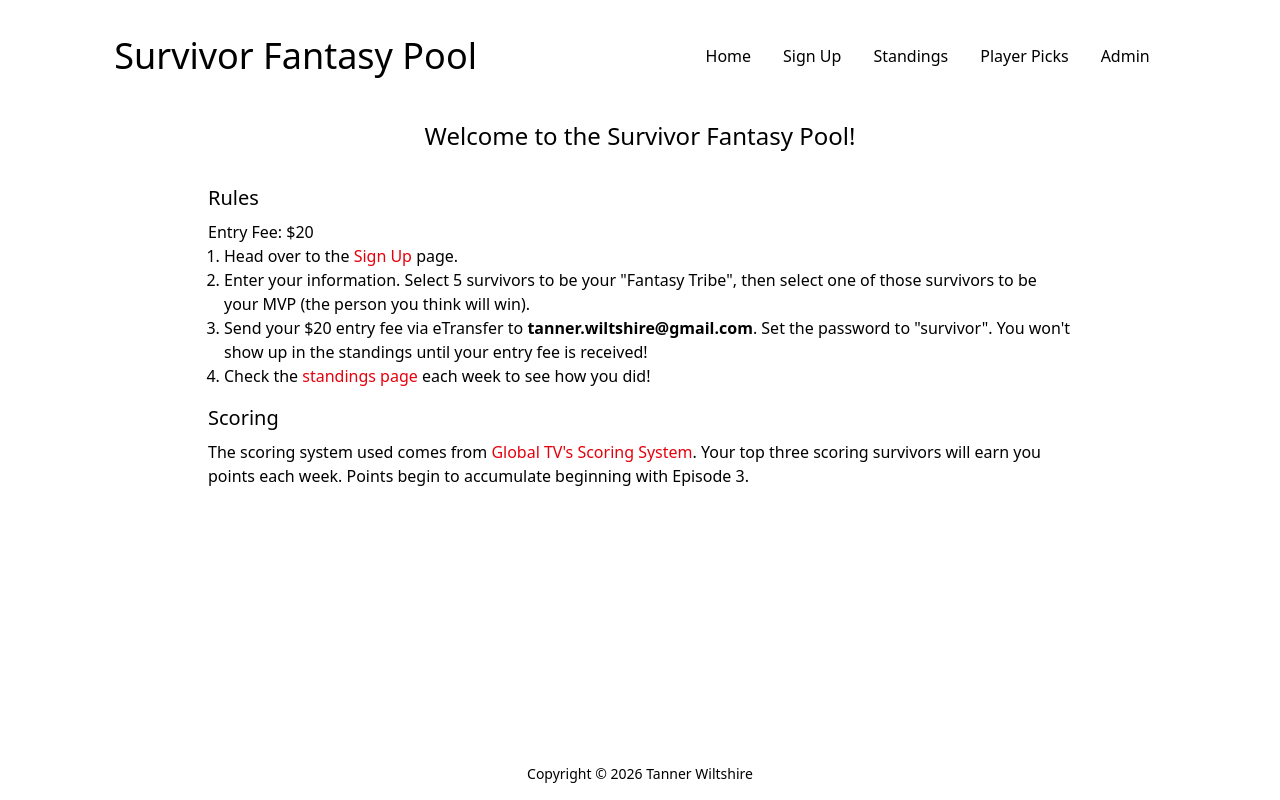
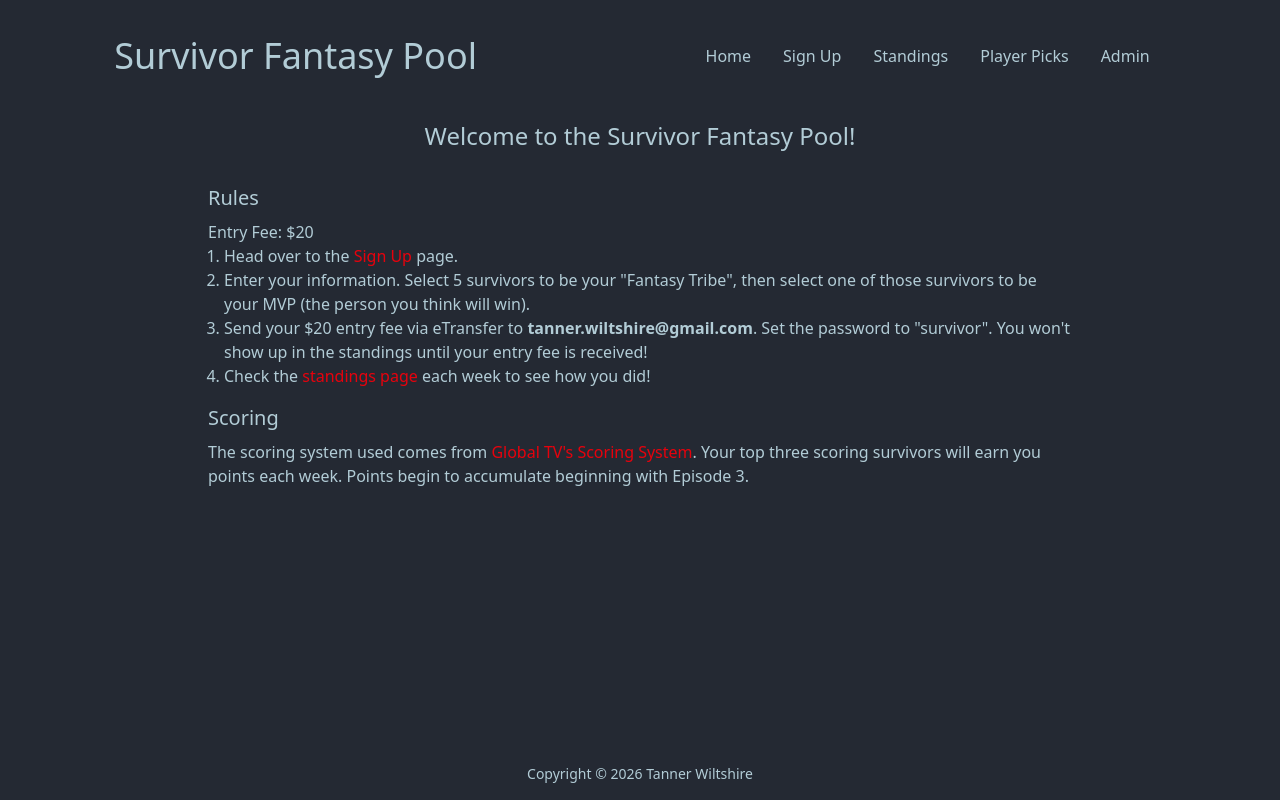
Before and after one commit to Taouen/survivorPool, a Next.js app in the folder web/: page / in a window 1280 px wide. Built offline with nearby package versions, Linux system fonts and the light colour scheme.

Commit message:
Add Daisy UI theme

```diff
--- a/web/components/AdminNav.js
+++ b/web/components/AdminNav.js
@@ -7,9 +7,13 @@ const AdminNav = ({ setSelectedPage }) => {
     <div className="flex justify-around w-full max-w-lg py-4 mx-auto md:w-3/4">
       {pages.map((page) => {
         return (
-          <Button key={page} onClick={() => setSelectedPage(page)}>
+          <button
+            className="btn btn-primary"
+            key={page}
+            onClick={() => setSelectedPage(page)}
+          >
             {page}
-          </Button>
+          </button>
         );
       })}
     </div>
--- a/web/globals.css
+++ b/web/globals.css
@@ -1 +1,70 @@
 @import 'tailwindcss';
+@plugin 'daisyui';
+@plugin "daisyui/theme" {
+  name: 'survivor-dark';
+  default: true;
+  prefersdark: false;
+  color-scheme: 'dark';
+  --color-base-100: oklch(30.857% 0.023 264.149);
+  --color-base-200: oklch(28.036% 0.019 264.182);
+  --color-base-300: oklch(26.346% 0.018 262.177);
+  --color-base-content: oklch(82.901% 0.031 222.959);
+  --color-primary: oklch(73.4% 0.165 35.6);
+  --color-primary-content: oklch(17.226% 0.028 139.549);
+  --color-secondary: oklch(90% 0.093 164.15);
+  --color-secondary-content: oklch(14.675% 0.033 35.353);
+  --color-accent: oklch(74.229% 0.133 311.379);
+  --color-accent-content: oklch(14.845% 0.026 311.379);
+  --color-neutral: oklch(24.731% 0.02 264.094);
+  --color-neutral-content: oklch(82.901% 0.031 222.959);
+  --color-info: oklch(86.078% 0.142 206.182);
+  --color-info-content: oklch(17.215% 0.028 206.182);
+  --color-success: oklch(86.171% 0.142 166.534);
+  --color-success-content: oklch(17.234% 0.028 166.534);
+  --color-warning: oklch(86.163% 0.142 94.818);
+  --color-warning-content: oklch(17.232% 0.028 94.818);
+  --color-error: oklch(82.4% 0.115 14.8);
+  --color-error-content: oklch(16.483% 0.019 33.756);
+  --radius-selector: 0.25rem;
+  --radius-field: 0.25rem;
+  --radius-box: 0.5rem;
+  --size-selector: 0.25rem;
+  --size-field: 0.25rem;
+  --border: 1px;
+  --depth: 1;
+  --noise: 0;
+}
+@plugin "daisyui/theme" {
+  name: 'survivor-light';
+  default: false;
+  prefersdark: false;
+  color-scheme: 'light';
+  --color-base-100: oklch(100% 0 0);
+  --color-base-200: oklch(98% 0 0);
+  --color-base-300: oklch(95% 0 0);
+  --color-base-content: oklch(21% 0.006 285.885);
+  --color-primary: oklch(73.4% 0.165 35.6);
+  --color-primary-content: oklch(17.226% 0.028 139.549);
+  --color-secondary: oklch(90% 0.093 164.15);
+  --color-secondary-content: oklch(14.675% 0.033 35.353);
+  --color-accent: oklch(74.229% 0.133 311.379);
+  --color-accent-content: oklch(14.845% 0.026 311.379);
+  --color-neutral: oklch(24.731% 0.02 264.094);
+  --color-neutral-content: oklch(82.901% 0.031 222.959);
+  --color-info: oklch(86.078% 0.142 206.182);
+  --color-info-content: oklch(17.215% 0.028 206.182);
+  --color-success: oklch(86.171% 0.142 166.534);
+  --color-success-content: oklch(17.234% 0.028 166.534);
+  --color-warning: oklch(86.163% 0.142 94.818);
+  --color-warning-content: oklch(17.232% 0.028 94.818);
+  --color-error: oklch(82.4% 0.115 14.8);
+  --color-error-content: oklch(16.483% 0.019 33.756);
+  --radius-selector: 0.5rem;
+  --radius-field: 0.25rem;
+  --radius-box: 0.5rem;
+  --size-selector: 0.25rem;
+  --size-field: 0.25rem;
+  --border: 1px;
+  --depth: 1;
+  --noise: 0;
+}
--- /dev/null
+++ b/web/pages/_document.js
@@ -0,0 +1,13 @@
+import { Html, Head, Main, NextScript } from 'next/document';
+
+export default function Document() {
+  return (
+    <Html data-theme="survivor-dark">
+      <Head />
+      <body className="bg-base-200 text-base-content">
+        <Main />
+        <NextScript />
+      </body>
+    </Html>
+  );
+}
--- a/web/pages/admin.js
+++ b/web/pages/admin.js
@@ -58,7 +58,7 @@ export default function admin({ players, survivors }) {
   };
 
   return (
-    <div className="flex flex-col items-center justify-center min-h-screen py-2 dark:text-white dark:bg-neutral-800">
+    <div className="flex flex-col items-center justify-center min-h-screen py-2 ">
       <Head>
         <title>Survivor Fantasy Pool | Admin</title>
       </Head>
@@ -81,10 +81,10 @@ export default function admin({ players, survivors }) {
 
 export async function getServerSideProps() {
   const survivors = await Client.fetch(
-    '*[_type == "survivor"] | order(name asc)'
+    '*[_type == "survivor"] | order(name asc)',
   ).catch((err) => console.error(err));
   const players = await Client.fetch(
-    '*[_type == "player"] | order(username asc) {..., mvp->{...}, picks[]->{...}}'
+    '*[_type == "player"] | order(username asc) {..., mvp->{...}, picks[]->{...}}',
   ).catch((err) => console.error(err));
   return {
     props: {
--- a/web/pages/index.js
+++ b/web/pages/index.js
@@ -5,7 +5,7 @@ import Layout from '../components/Layout';
 
 export default function Home(props) {
   return (
-    <div className="flex flex-col items-center justify-center min-h-screen py-2 dark:text-white dark:bg-neutral-800">
+    <div className="flex flex-col items-center justify-center min-h-screen py-2 ">
       <Head>
         <title>Survivor Fantasy Pool | Home</title>
       </Head>
--- a/web/pages/login.js
+++ b/web/pages/login.js
@@ -18,7 +18,7 @@ function Login() {
   };
 
   return (
-    <div className="flex flex-col items-center justify-center min-h-screen py-2 dark:text-white dark:bg-neutral-800">
+    <div className="flex flex-col items-center justify-center min-h-screen py-2 ">
       <Head>
         <title>Survivor Fantasy Pool | Player Picks</title>
       </Head>
--- a/web/pages/picks.js
+++ b/web/pages/picks.js
@@ -30,7 +30,7 @@ const getTribeColorClassname = (color) => {
 
 export default function picks({ players }) {
   return (
-    <div className="flex flex-col items-center justify-center min-h-screen py-2 dark:text-white dark:bg-neutral-800">
+    <div className="flex flex-col items-center justify-center min-h-screen py-2 ">
       <Head>
         <title>Survivor Fantasy Pool | Player Picks</title>
       </Head>
--- a/web/pages/signup.js
+++ b/web/pages/signup.js
@@ -13,7 +13,7 @@ export default function signup({ survivors }) {
   const hideSignup = Date.now() > hideTime;
 
   return (
-    <div className="flex flex-col items-center justify-center min-h-screen py-2 dark:text-white dark:bg-neutral-800">
+    <div className="flex flex-col items-center justify-center min-h-screen py-2 ">
       <Head>
         <title>Survivor Fantasy Pool | Sign Up</title>
       </Head>
--- a/web/pages/standings.js
+++ b/web/pages/standings.js
@@ -12,21 +12,25 @@ export default function Home({ players }) {
       ? players[0].episodeScores
         ? players[0].episodeScores.length + 1
         : 1
-      : 0
+      : 0,
   );
 
   const createTables = (episode) => {
     const tables = [];
     for (let i = 0; i < episode - 1; i++) {
       tables.push(
-        <StandingsTable key={'episode' + i} players={players} episode={i + 2} />
+        <StandingsTable
+          key={'episode' + i}
+          players={players}
+          episode={i + 2}
+        />,
       );
     }
     return tables;
   };
 
   return (
-    <div className="flex flex-col items-center justify-center min-h-screen py-2 dark:text-white dark:bg-neutral-800">
+    <div className="flex flex-col items-center justify-center min-h-screen py-2 ">
       <Head>
         <title>Survivor Fantasy Pool | Standings</title>
       </Head>
@@ -88,10 +92,10 @@ export default function Home({ players }) {
 
 export async function getServerSideProps() {
   const survivors = await Client.fetch(
-    '*[_type == "survivor"] | order(name asc) {name}'
+    '*[_type == "survivor"] | order(name asc) {name}',
   ).catch((err) => console.error(err));
   const players = await Client.fetch(
-    '*[_type == "player"] | order(username asc) {..., mvp->{...}, picks[]->{...}}'
+    '*[_type == "player"] | order(username asc) {..., mvp->{...}, picks[]->{...}}',
   ).catch((err) => console.error(err));
   return {
     props: {
```
